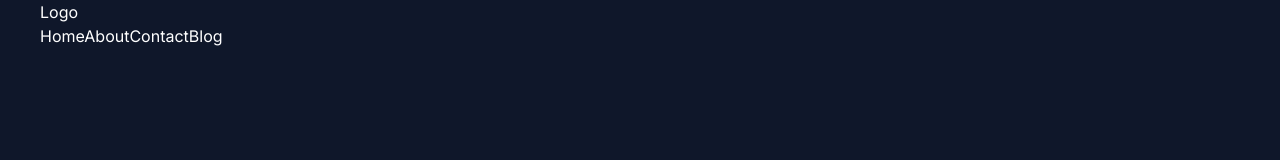
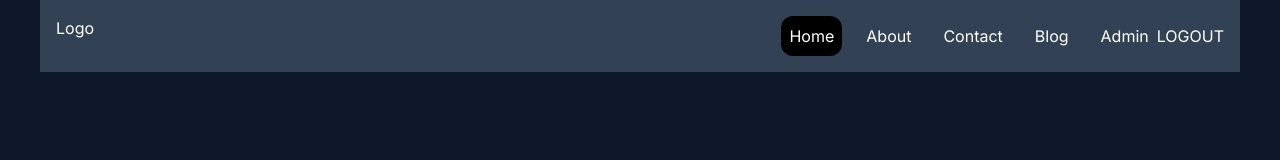
Before and after one commit to dexinho/next-social-media, a Next.js app: page / in a window 1280 px wide. Shown: the top 160 px of the page. Built offline with nearby package versions, Linux system fonts and the light colour scheme; no server answers.

Commit message:
added NavLink

```diff
--- a/src/components/navbar/Navbar.tsx
+++ b/src/components/navbar/Navbar.tsx
@@ -1,12 +1,12 @@
 import Link from "next/link";
 import React from "react";
-import NavLinks from "./nav-links/NavLinks";
+import NavLink from "./nav-link/NavLink";
 
 const Navbar = () => {
   return (
-    <div>
+    <div className="bg-slate-700 p-4 flex justify-between">
       <div>Logo</div>
-      <NavLinks />
+      <NavLink />
     </div>
   );
 };
```
